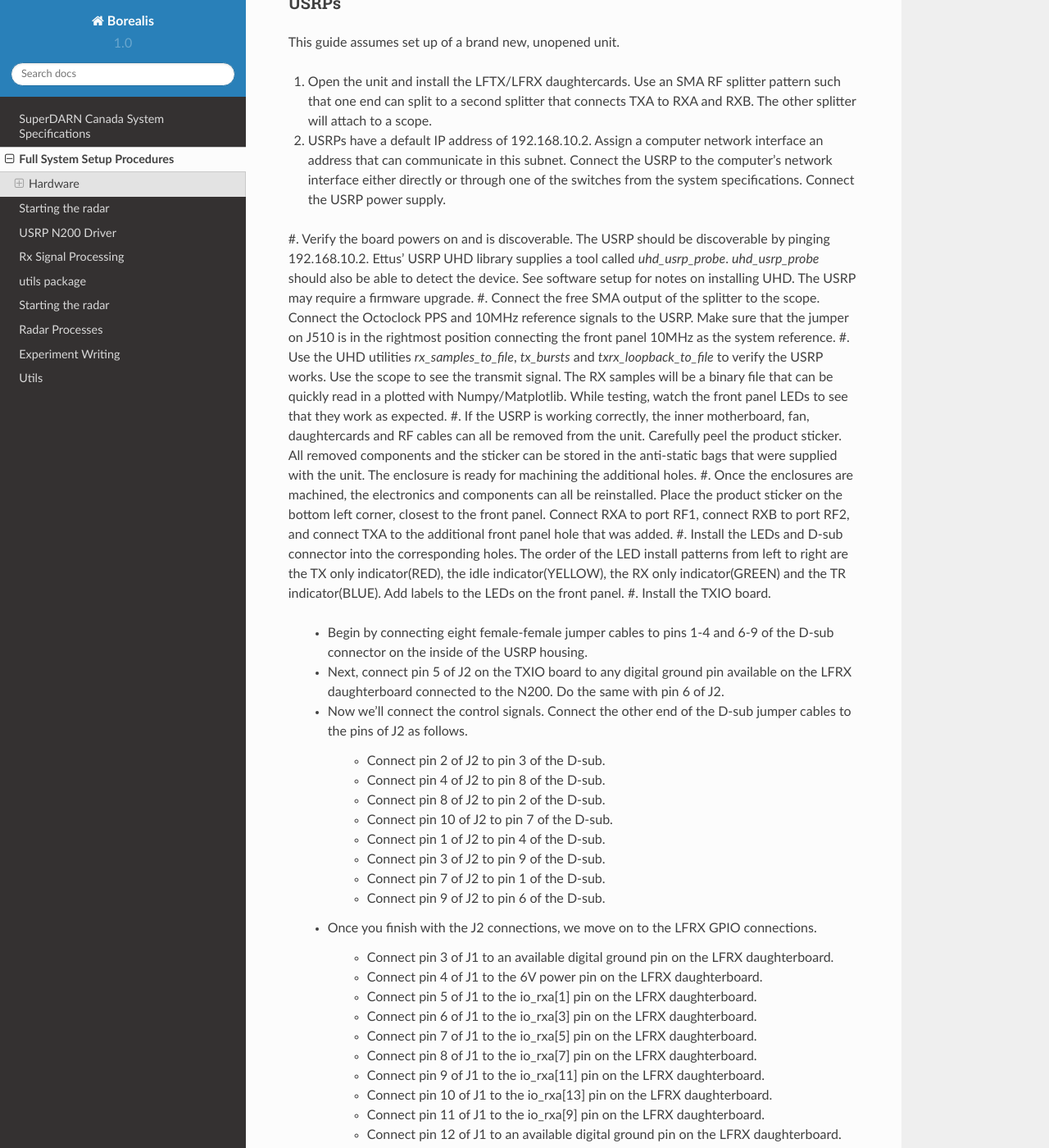
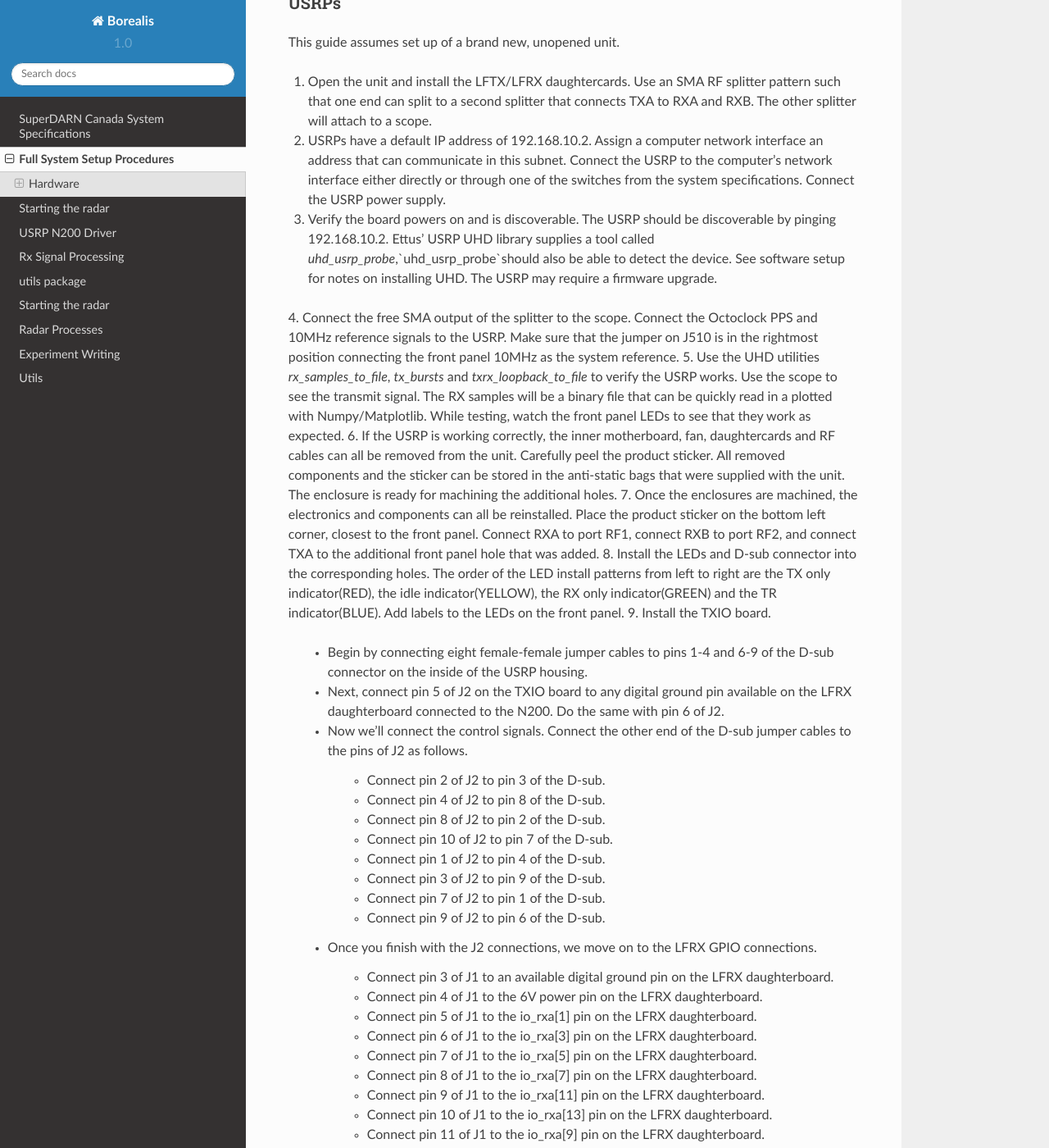
Before and after one commit to SuperDARNCanada/borealis, a Sphinx documentation site: the page built from docs/source/system_setup.rst, in a window 1280 px wide and 1400 px high, scrolled down 274 px. Shown: the whole window at 82% size. Built offline with Sphinx 7.4.7 and the Read the Docs theme 2.0.0, drawn with Linux system fonts in a browser that asks for light colours; formulas are drawn with MathJax 3; pages that are not in the unit, such as notebooks, are missing from menus; some of the changed text lies outside the part shown.

Commit message:
fixing syntax again

```diff
--- a/docs/source/system_setup.rst
+++ b/docs/source/system_setup.rst
@@ -13,20 +13,19 @@ USRPs
 
 This guide assumes set up of a brand new, unopened unit.
 
-#. Open the unit and install the LFTX/LFRX daughtercards. Use an SMA RF splitter pattern such that one end can split to a second splitter that connects TXA to RXA and RXB. The other splitter will attach to a scope.
-#. USRPs have a default IP address of 192.168.10.2. Assign a computer network interface an address that can communicate in this subnet. Connect the USRP to the computer's network interface either directly or through one of the switches from the system specifications. Connect the USRP power supply.
-#. Verify the board powers on and is discoverable. The USRP should be discoverable by pinging
-192.168.10.2. Ettus' USRP UHD library supplies a tool called `uhd_usrp_probe`. `uhd_usrp_probe` should also be able to detect the device. See software setup for notes on installing UHD. The USRP may require a firmware upgrade.
-#. Connect the free SMA output of the splitter to the scope. Connect the Octoclock PPS and 10MHz
+1. Open the unit and install the LFTX/LFRX daughtercards. Use an SMA RF splitter pattern such that one end can split to a second splitter that connects TXA to RXA and RXB. The other splitter will attach to a scope.
+2. USRPs have a default IP address of \192.168.10.2. Assign a computer network interface an address that can communicate in this subnet. Connect the USRP to the computer's network interface either directly or through one of the switches from the system specifications. Connect the USRP power supply.
+3. Verify the board powers on and is discoverable. The USRP should be discoverable by pinging 192.168.10.2. Ettus' USRP UHD library supplies a tool called `uhd_usrp_probe`,`uhd_usrp_probe`should also be able to detect the device. See software setup for notes on installing UHD. The USRP may require a firmware upgrade.
+4. Connect the free SMA output of the splitter to the scope. Connect the Octoclock PPS and 10MHz
 reference signals to the USRP. Make sure that the jumper on J510 is in the rightmost position
 connecting the front panel 10MHz as the system reference.
-#. Use the UHD utilities `rx_samples_to_file`, `tx_bursts` and `txrx_loopback_to_file` to verify the USRP works. Use the scope to see the transmit signal. The RX samples will be a binary file that can be quickly read in a plotted with Numpy/Matplotlib. While testing, watch the front panel LEDs to see that they work as expected.
-#. If the USRP is working correctly, the inner motherboard, fan, daughtercards and RF cables can all be removed from the unit. Carefully peel the product sticker. All removed components and the sticker can be stored in the anti-static bags that were supplied with the unit. The enclosure is ready for machining the additional holes.
-#. Once the enclosures are machined, the electronics and components can all be reinstalled. Place the product sticker on the bottom left corner, closest to the front panel. Connect RXA to port RF1,
+5. Use the UHD utilities `rx_samples_to_file`, `tx_bursts` and `txrx_loopback_to_file` to verify the USRP works. Use the scope to see the transmit signal. The RX samples will be a binary file that can be quickly read in a plotted with Numpy/Matplotlib. While testing, watch the front panel LEDs to see that they work as expected.
+6. If the USRP is working correctly, the inner motherboard, fan, daughtercards and RF cables can all be removed from the unit. Carefully peel the product sticker. All removed components and the sticker can be stored in the anti-static bags that were supplied with the unit. The enclosure is ready for machining the additional holes.
+7. Once the enclosures are machined, the electronics and components can all be reinstalled. Place the product sticker on the bottom left corner, closest to the front panel. Connect RXA to port RF1,
 connect RXB to port RF2, and connect TXA to the additional front panel hole that was added.
-#. Install the LEDs and D-sub connector into the corresponding holes. The order of the LED install
+8. Install the LEDs and D-sub connector into the corresponding holes. The order of the LED install
 patterns from left to right are the TX only indicator(RED), the idle indicator(YELLOW), the RX only indicator(GREEN) and the TR indicator(BLUE). Add labels to the LEDs on the front panel.
-#. Install the TXIO board.
+9. Install the TXIO board.
 
     - Begin by connecting eight female-female jumper cables to pins 1-4 and 6-9 of the D-sub connector on the inside of the USRP housing.
     - Next, connect pin 5 of J2 on the TXIO board to any digital ground pin available on the LFRX daughterboard connected to the N200. Do the same with pin 6 of J2.
@@ -110,33 +106,43 @@ Software
 SuperDARN Canada uses OpenSUSE for an operating system, but any Linux system that can support
 the NVIDIA drivers for the graphics card will work.
 
-#. Install the latest version of the NVIDIA drivers. The driver must be able to support running
+1. Install the latest version of the NVIDIA drivers. The driver must be able to support running
 the GPU selected and must also be compatible with the version of CUDA that supports the
 compute capability version of the GPU. Getting the OS to run stable with NVIDIA is the most
 important step.
-#. Use the BIOS to find a stable over-clock for the CPU. Usually the recommended turbo frequency
+2. Use the BIOS to find a stable over-clock for the CPU. Usually the recommended turbo frequency
 is a good place to start. This step is optional, but will help system performance when it comes
 to streaming high rates from the USRP. Do not adjust higher over-clock settings without doing
 research.
-#. Use cpupower to ungovern the CPU and run at the max frequency. This should be added to a script
+3. Use cpupower to ungovern the CPU and run at the max frequency. This should be added to a script
 that occurs on reboot.
+
     - cpupower frequency-set -g performance.
-#. Use ethtool to set the interface ring size for both rx and tx. This should be added to a script
+
+4. Use ethtool to set the interface ring size for both rx and tx. This should be added to a script
 that occurs on reboot.
+
     - ethtool -G eth0 tx 4096 rx 4096.
-#. Use sysctl to adjust the kernel network buffer sizes. This should be added to a script that
+
+5. Use sysctl to adjust the kernel network buffer sizes. This should be added to a script that
 occurs on reboot.
+
     - sysctl -w net.core.rmem_max=50000000
     - sysctl -w net.core.wmem_max=2500000
-#. Install tuned. Use tuned-adm to set the system's performance to network-latency.
+
+6. Install tuned. Use tuned-adm to set the system's performance to network-latency.
+
     - tuned-adm profile network-latency
-#. Clone the Borealis software to a directory.
+
+7. Clone the Borealis software to a directory.
+
     - git clone https://github.com/SuperDARNCanada/borealis.git
-#. Add an environment variable called BOREALISPATH that holds to path to the cloned directory in
+
+8. Add an environment variable called BOREALISPATH that holds to path to the cloned directory in
 .bashrc or .profile and re-source the file.
-#. The Borealis software has a script called install_radar_deps_opensuse.sh to help install
+9. The Borealis software has a script called install_radar_deps_opensuse.sh to help install
 dependencies. This script can be modified to use the package manager of a different distribution.
 Make sure that the version of CUDA is up to date and supports your card.
-#. Assuming all dependencies are resolved, use scons to build the system. Use the script called
+10. Assuming all dependencies are resolved, use scons to build the system. Use the script called
 mode to change the build environment to debug or release depending on what version of the system
 should be run.
```
Also changed, not shown: other parts of docs/source/system_setup.rst (+6 -9 lines).
